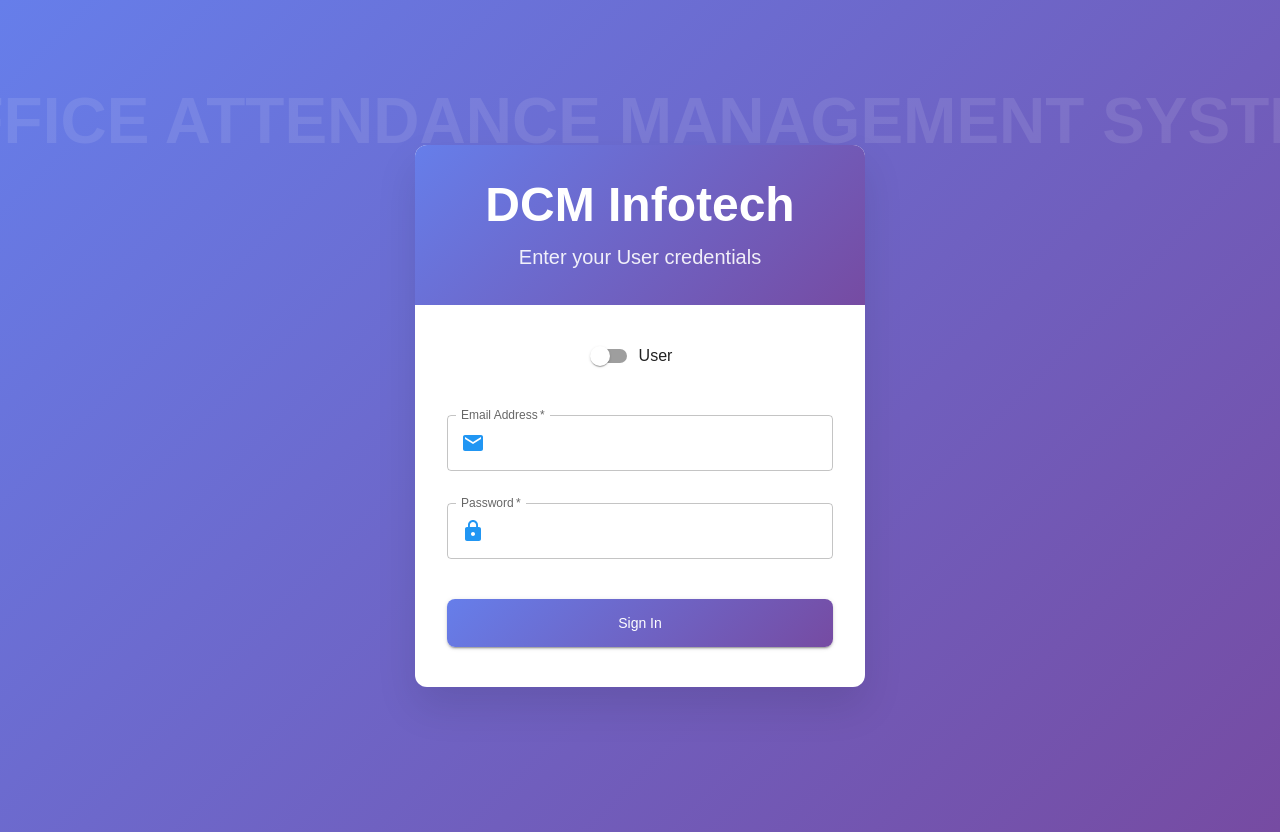
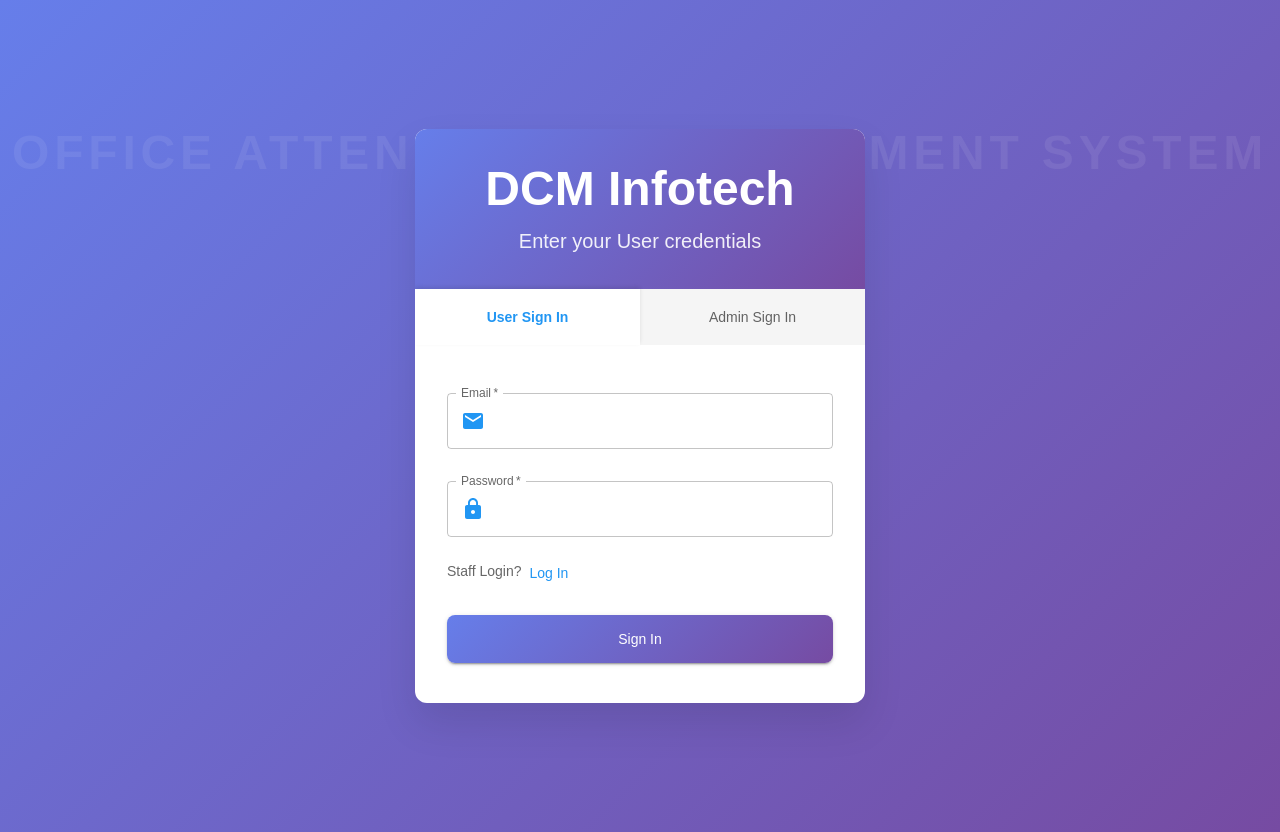
Before and after one commit to mufid-dev-alt/office_attendance_track_frontend, a React (Create React App) app: page / in a window 1280 px wide. Built offline with nearby package versions, Linux system fonts and the light colour scheme; the HTML template or start-up script is replaced by a standard one.

Commit message:
Fix login layout: smaller background text, separate User/Admin tabs with proper role validation, improved error handling

```diff
--- a/src/components/auth/Login.js
+++ b/src/components/auth/Login.js
@@ -7,8 +7,9 @@
   Button,
   Typography,
   InputAdornment,
-  Switch,
-  FormControlLabel
+  Paper,
+  useTheme,
+  Link
 } from '@mui/material';
 import {
   Email as EmailIcon,
@@ -19,19 +20,29 @@
 
 const Login = () => {
   const navigate = useNavigate();
+  const theme = useTheme();
+  const [activeTab, setActiveTab] = useState('user'); // 'user' or 'admin'
   const [formData, setFormData] = useState({
     email: '',
-    password: '',
-    isAdmin: false
+    password: ''
   });
   const [loading, setLoading] = useState(false);
+  const [error, setError] = useState('');
 
   const handleSubmit = async (e) => {
     e.preventDefault();
     setLoading(true);
+    setError('');
+
+    if (!formData.email || !formData.password) {
+      setError('Please fill both fields');
+      setLoading(false);
+      return;
+    }
 
     const loginUrl = `${API_ENDPOINTS.auth.login}?email=${formData.email}&password=${formData.password}`;
 
+    try {
       const response = await fetch(loginUrl, {
         method: 'GET',
         headers: {
@@ -44,8 +55,15 @@
       const data = await response.json();
 
       if (data && data.success && data.user) {
-      // Check admin access
-      if (formData.isAdmin && data.user.role !== 'admin') {
+        // Check if user role matches selected tab
+        if (activeTab === 'admin' && data.user.role !== 'admin') {
+          setError('Admin access required. Please use User login.');
+          setLoading(false);
+          return;
+        }
+
+        if (activeTab === 'user' && data.user.role === 'admin') {
+          setError('Please use Admin login for administrative access.');
           setLoading(false);
           return;
         }
@@ -58,17 +76,29 @@
         } else {
           navigate('/dashboard');
         }
+      } else {
+        setError('Invalid email or password');
       }
-
+    } catch (error) {
+      setError('Login failed. Please try again.');
+    } finally {
       setLoading(false);
+    }
   };
 
   const handleChange = (e) => {
-    const { name, value, checked } = e.target;
+    const { name, value } = e.target;
     setFormData(prev => ({
       ...prev,
-      [name]: name === 'isAdmin' ? checked : value
+      [name]: value
     }));
+    setError(''); // Clear error when user types
+  };
+
+  const switchTab = (tab) => {
+    setActiveTab(tab);
+    setFormData({ email: '', password: '' });
+    setError('');
   };
 
   return (
@@ -86,19 +116,20 @@
     >
       {/* Background Title */}
       <Typography
-        variant="h2"
+        variant="h1"
         sx={{
           position: 'absolute',
-          top: '10%',
+          top: '15%',
           left: '50%',
           transform: 'translateX(-50%)',
-          color: 'rgba(255, 255, 255, 0.1)',
+          color: 'rgba(255, 255, 255, 0.08)',
           fontWeight: 900,
-          fontSize: { xs: '2rem', sm: '3rem', md: '4rem' },
+          fontSize: { xs: '1.5rem', sm: '2rem', md: '2.5rem', lg: '3rem' },
           textAlign: 'center',
           whiteSpace: 'nowrap',
           userSelect: 'none',
-          zIndex: 0
+          zIndex: 0,
+          letterSpacing: '0.1em'
         }}
       >
         OFFICE ATTENDANCE MANAGEMENT SYSTEM
@@ -115,6 +146,7 @@
           zIndex: 1
         }}
       >
+        {/* Header */}
         <Box
           sx={{
             background: 'linear-gradient(135deg, #667eea 0%, #764ba2 100%)',
@@ -127,39 +159,73 @@
             DCM Infotech
           </Typography>
           <Typography variant="h6" sx={{ opacity: 0.9, fontWeight: 400 }}>
-            Enter your {formData.isAdmin ? 'Admin' : 'User'} credentials
+            Enter your {activeTab === 'admin' ? 'Admin' : 'User'} credentials
           </Typography>
         </Box>
 
-        <CardContent sx={{ p: 4 }}>
-          <form onSubmit={handleSubmit}>
-            {/* User/Admin Switch */}
-            <Box sx={{ display: 'flex', justifyContent: 'center', mb: 3 }}>
-              <FormControlLabel
-                control={
-                  <Switch
-                    name="isAdmin"
-                    checked={formData.isAdmin}
-                    onChange={handleChange}
-                    color="primary"
-                  />
+        {/* Tab Navigation */}
+        <Box sx={{ display: 'flex', backgroundColor: theme.palette.grey[100] }}>
+          <Button
+            fullWidth
+            onClick={() => switchTab('user')}
+            sx={{
+              py: 2,
+              borderRadius: 0,
+              backgroundColor: activeTab === 'user' ? 'white' : 'transparent',
+              color: activeTab === 'user' ? theme.palette.primary.main : theme.palette.text.secondary,
+              fontWeight: activeTab === 'user' ? 600 : 400,
+              boxShadow: activeTab === 'user' ? '0 -2px 4px rgba(0,0,0,0.1)' : 'none',
+              '&:hover': {
+                backgroundColor: activeTab === 'user' ? 'white' : theme.palette.grey[200]
               }
-                label={
-                  <Typography sx={{ fontWeight: 500 }}>
-                    {formData.isAdmin ? 'Admin' : 'User'}
-                  </Typography>
+            }}
+          >
+            User Sign In
+          </Button>
+          <Button
+            fullWidth
+            onClick={() => switchTab('admin')}
+            sx={{
+              py: 2,
+              borderRadius: 0,
+              backgroundColor: activeTab === 'admin' ? 'white' : 'transparent',
+              color: activeTab === 'admin' ? theme.palette.primary.main : theme.palette.text.secondary,
+              fontWeight: activeTab === 'admin' ? 600 : 400,
+              boxShadow: activeTab === 'admin' ? '0 -2px 4px rgba(0,0,0,0.1)' : 'none',
+              '&:hover': {
+                backgroundColor: activeTab === 'admin' ? 'white' : theme.palette.grey[200]
               }
-                labelPlacement="end"
-              />
+            }}
+          >
+            Admin Sign In
+          </Button>
         </Box>
 
+        <CardContent sx={{ p: 4 }}>
+          {error && (
+            <Paper
+              sx={{
+                p: 2,
+                mb: 3,
+                backgroundColor: theme.palette.error.light,
+                color: theme.palette.error.contrastText,
+                borderRadius: 1
+              }}
+            >
+              <Typography variant="body2" sx={{ fontWeight: 500 }}>
+                {error}
+              </Typography>
+            </Paper>
+          )}
+
+          <form onSubmit={handleSubmit}>
             <TextField
               fullWidth
               required
               margin="normal"
               name="email"
               type="email"
-              label="Email Address"
+              label="Email"
               value={formData.email}
               onChange={handleChange}
               autoComplete="email"
@@ -193,6 +259,22 @@
               sx={{ mb: 3 }}
             />
 
+            {activeTab === 'user' && (
+              <Box sx={{ mb: 2 }}>
+                <Typography variant="body2" color="textSecondary">
+                  Staff Login?
+                  <Link
+                    component="button"
+                    type="button"
+                    onClick={() => switchTab('admin')}
+                    sx={{ ml: 1, textDecoration: 'none' }}
+                  >
+                    Log In
+                  </Link>
+                </Typography>
+              </Box>
+            )}
+
             <Button
               fullWidth
               type="submit"
@@ -211,6 +293,22 @@
               {loading ? 'Signing in...' : 'Sign In'}
             </Button>
           </form>
+
+          {activeTab === 'admin' && (
+            <Box sx={{ textAlign: 'center', mt: 2 }}>
+              <Typography variant="body2" color="textSecondary">
+                User Sign In?
+                <Link
+                  component="button"
+                  type="button"
+                  onClick={() => switchTab('user')}
+                  sx={{ ml: 1, textDecoration: 'none' }}
+                >
+                  Log In
+                </Link>
+              </Typography>
+            </Box>
+          )}
         </CardContent>
       </Card>
     </Box>
```
Lines whose indentation alone changed are shown as unchanged.
